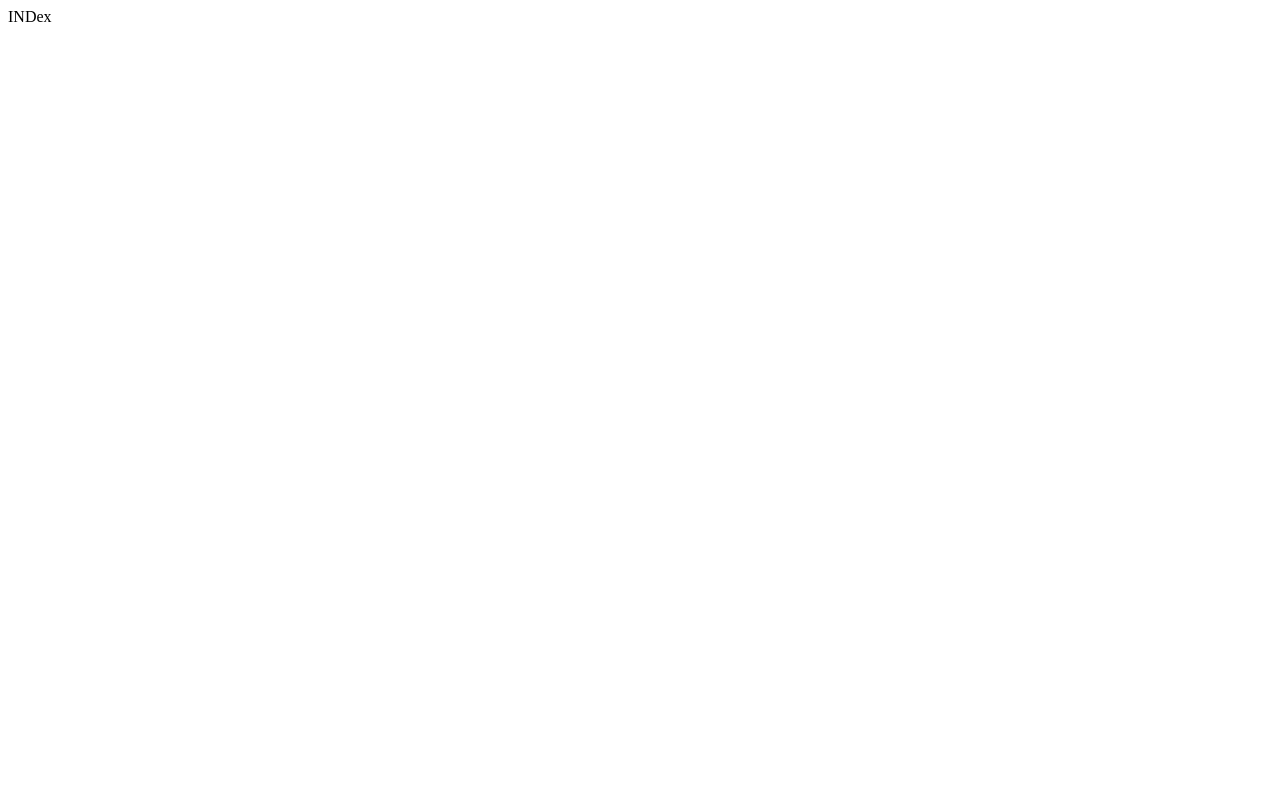
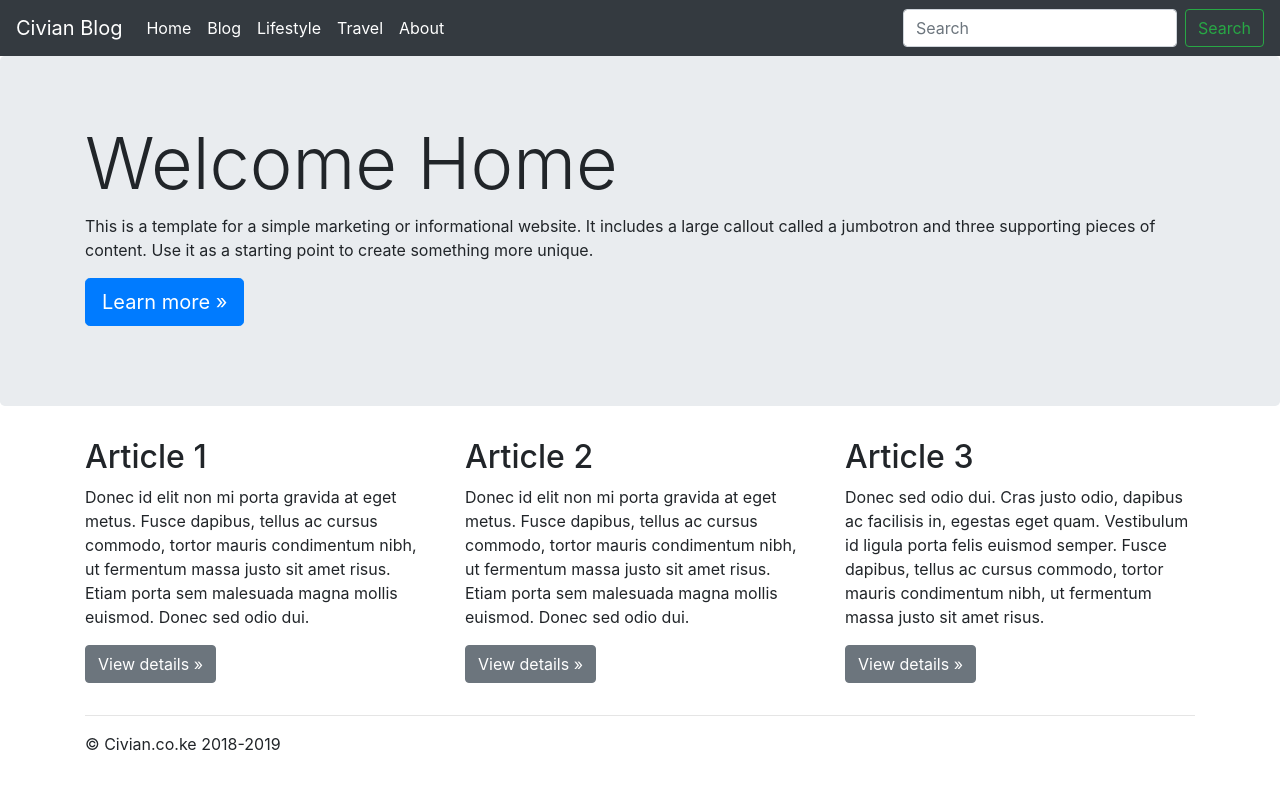
Before and after one commit to KoskeyHoward/Flask_CRUD, a Flask app: page / in a window 1280 px wide. Before the commit the page is almost empty. Run offline with Flask 2, Linux system fonts and the light colour scheme; some libraries are stand-ins or nearby versions.

Commit message:
added navbar and a simple homepage view

```diff
--- a/app.py
+++ b/app.py
@@ -1,10 +1,10 @@
-from flask import Flask
+from flask import Flask, render_template
 
 app = Flask(__name__)
 
 @app.route('/')
 def index():
-    return 'INDex'
+    return render_template('home.html')
 
 if __name__ == '__main__':
  	app.run(debug=True)
--- a/templates/home.html
+++ b/templates/home.html
@@ -3,7 +3,45 @@
 
 {%block body%}
 
-This is my home
+ <main role="main">
 
+      <!-- Main jumbotron for a primary marketing message or call to action -->
+      <div class="jumbotron">
+        <div class="container">
+          <h1 class="display-3">Welcome Home</h1>
+          <p>This is a template for a simple marketing or informational website. It includes a large callout called a jumbotron and three supporting pieces of content. Use it as a starting point to create something more unique.</p>
+          <p><a class="btn btn-primary btn-lg" href="#" role="button">Learn more &raquo;</a></p>
+        </div>
+      </div>
+
+      <div class="container">
+        <!-- Example row of columns -->
+        <div class="row">
+          <div class="col-md-4">
+            <h2>Article 1</h2>
+            <p>Donec id elit non mi porta gravida at eget metus. Fusce dapibus, tellus ac cursus commodo, tortor mauris condimentum nibh, ut fermentum massa justo sit amet risus. Etiam porta sem malesuada magna mollis euismod. Donec sed odio dui. </p>
+            <p><a class="btn btn-secondary" href="#" role="button">View details &raquo;</a></p>
+          </div>
+          <div class="col-md-4">
+            <h2>Article 2</h2>
+            <p>Donec id elit non mi porta gravida at eget metus. Fusce dapibus, tellus ac cursus commodo, tortor mauris condimentum nibh, ut fermentum massa justo sit amet risus. Etiam porta sem malesuada magna mollis euismod. Donec sed odio dui. </p>
+            <p><a class="btn btn-secondary" href="#" role="button">View details &raquo;</a></p>
+          </div>
+          <div class="col-md-4">
+            <h2>Article 3</h2>
+            <p>Donec sed odio dui. Cras justo odio, dapibus ac facilisis in, egestas eget quam. Vestibulum id ligula porta felis euismod semper. Fusce dapibus, tellus ac cursus commodo, tortor mauris condimentum nibh, ut fermentum massa justo sit amet risus.</p>
+            <p><a class="btn btn-secondary" href="#" role="button">View details &raquo;</a></p>
+          </div>
+        </div>
+
+        <hr>
+
+      </div> <!-- /container -->
+
+    </main>
+
+    <footer class="container">
+      <p>&copy; Civian.co.ke 2018-2019</p>
+    </footer>
 
 {%endblock%}
--- /dev/null
+++ b/templates/includes/_navbar.html
@@ -0,0 +1,30 @@
+<nav class="navbar navbar-expand-md navbar-dark bg-dark ">
+      <a class="navbar-brand" href="#">Civian Blog</a>
+      <button class="navbar-toggler" type="button" data-toggle="collapse" data-target="#navbarsExampleDefault" aria-controls="navbarsExampleDefault" aria-expanded="false" aria-label="Toggle navigation">
+        <span class="navbar-toggler-icon"></span>
+      </button>
+
+      <div class="collapse navbar-collapse" id="navbarsExampleDefault">
+        <ul class="navbar-nav mr-auto">
+          <li class="nav-item active">
+            <a class="nav-link" href="/home">Home </a>
+          </li>
+          <li class="nav-item active">
+            <a class="nav-link" href="/blog">Blog</a>
+          </li>
+          <li class="nav-item active">
+            <a class="nav-link" href="/lifestyle">Lifestyle </a>
+          </li>
+          <li class="nav-item active">
+            <a class="nav-link" href="/travel">Travel </a>
+          </li>
+          <li class="nav-item active">
+            <a class="nav-link" href="/about">About </a>
+          </li>
+        </ul>
+        <form class="form-inline my-2 my-lg-0">
+          <input class="form-control mr-sm-2" type="text" placeholder="Search" aria-label="Search">
+          <button class="btn btn-outline-success my-2 my-sm-0" type="submit">Search</button>
+        </form>
+      </div>
+    </nav>
--- a/templates/layout.html
+++ b/templates/layout.html
@@ -3,10 +3,14 @@
 <head>
 	<meta charset="utf-8">
 	<title>Civian Software Blog</title>
+	<link rel="stylesheet" type="text/css" href="https://stackpath.bootstrapcdn.com/bootstrap/4.1.2/css/bootstrap.min.css">
 </head>
 <body>
+ {% include 'includes/_navbar.html'%}
  {% block body %}   {% endblock %}
 
+<script src="https://stackpath.bootstrapcdn.com/bootstrap/4.1.2/js/bootstrap.min.js">
 
+</script>
 </body>
 </html>
```
